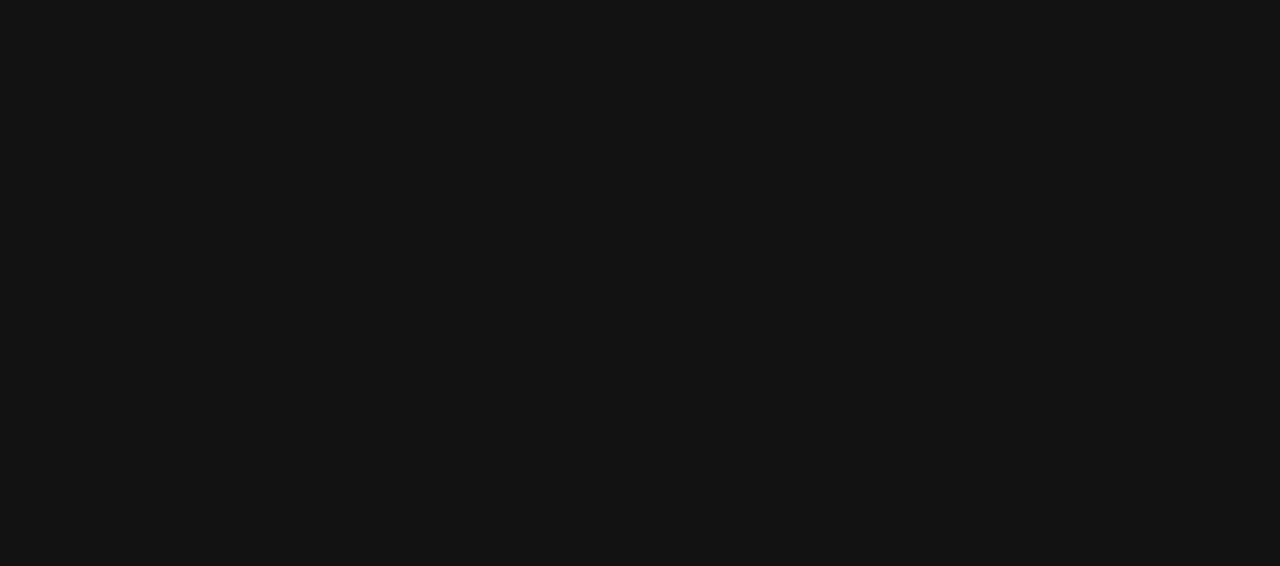
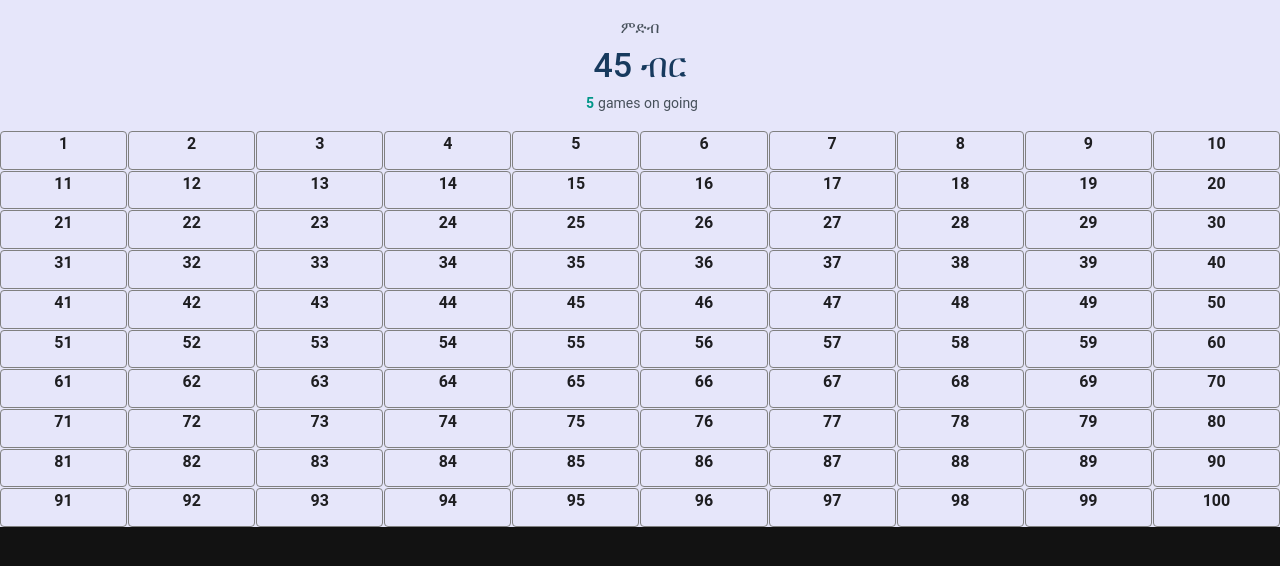
Before and after one commit to binilet/b_tel, a React (Vite) app in the folder bingo-client/: page /boardSelector in a window 1280 px wide. Before the commit this address had no page. Shown: the top 566 px of the page. Built offline with nearby package versions, Linux system fonts and the light colour scheme; a web font is replaced by a local one.

Commit message:
board list added

```diff
--- a/bingo-client/src/App.tsx
+++ b/bingo-client/src/App.tsx
@@ -4,6 +4,7 @@ import { BrowserRouter as Router, Route, Routes } from 'react-router-dom';
 import BingoBoard from './components/BingoBoard';
 import Stake from './components/Stake';
 import { CssBaseline, ThemeProvider, createTheme } from '@mui/material';
+import BoardSelector from './components/BoardSelector';
 
 const theme = createTheme({
     palette: {
@@ -32,6 +33,7 @@ const App: React.FC = () => {
                         <Route path="/" element={<Stake/>}/>
                         <Route path="/gameWindow/:betAmount" element={<BingoBoard/>} />
                         <Route path="/stake" element={<Stake/>} />
+                        <Route path="/boardSelector" element={<BoardSelector/>} />
                     </Routes>
                 </div>
             </Router>
--- /dev/null
+++ b/bingo-client/src/components/BoardSelector.tsx
@@ -0,0 +1,53 @@
+import React, { useState } from 'react';
+import { Box, styled } from '@mui/material';
+import StakeCard from './StakeCard';
+
+const GridBox = styled(Box)`
+  display: grid;
+  grid-template-columns: repeat(10, 1fr);
+  width: 100%;
+  background-color: lavender;
+  gap:1px;
+`;
+
+const CellBox = styled(Box)<{ selected: boolean }>`
+  width: 100%;
+  padding-bottom: 10%; /* Maintain aspect ratio */
+  display: flex;
+  justify-content: center;
+  align-items: center;
+  background-color: ${props => (props.selected ? 'lightblue' : 'white')};
+  border: 1px solid gray;
+  cursor: pointer;
+  font-weight:bold;
+  border-radius:4px;
+    background-color: lavender;
+`;
+
+const BoardSelector: React.FC = () => {
+  const [selectedCell, setSelectedCell] = useState<number | null>(null);
+
+  const handleCellClick = (index: number) => {
+    setSelectedCell(--index);
+  };
+
+  return (
+    <>
+    <StakeCard amount={45} games={5}/>
+    <GridBox>
+      {Array.from({ length: 100 }, (_, index) => (
+        <CellBox
+          key={index}
+          onClick={() => handleCellClick(index)}
+          selected={selectedCell === index}
+        >
+          {++index}
+        </CellBox>
+      ))}
+    </GridBox>
+    </>
+
+  );
+};
+
+export default BoardSelector;
--- a/bingo-client/src/components/Stake.tsx
+++ b/bingo-client/src/components/Stake.tsx
@@ -9,7 +9,8 @@ const Stake: React.FC = () => {
 
     const handleCardClick = (amount: number) => {
         //setSelectedCard({ amount, games });
-        navigate(`/gameWindow/${amount}`);
+        //navigate(`/gameWindow/${amount}`);
+        navigate('/boardSelector');
 
     };
 
```
